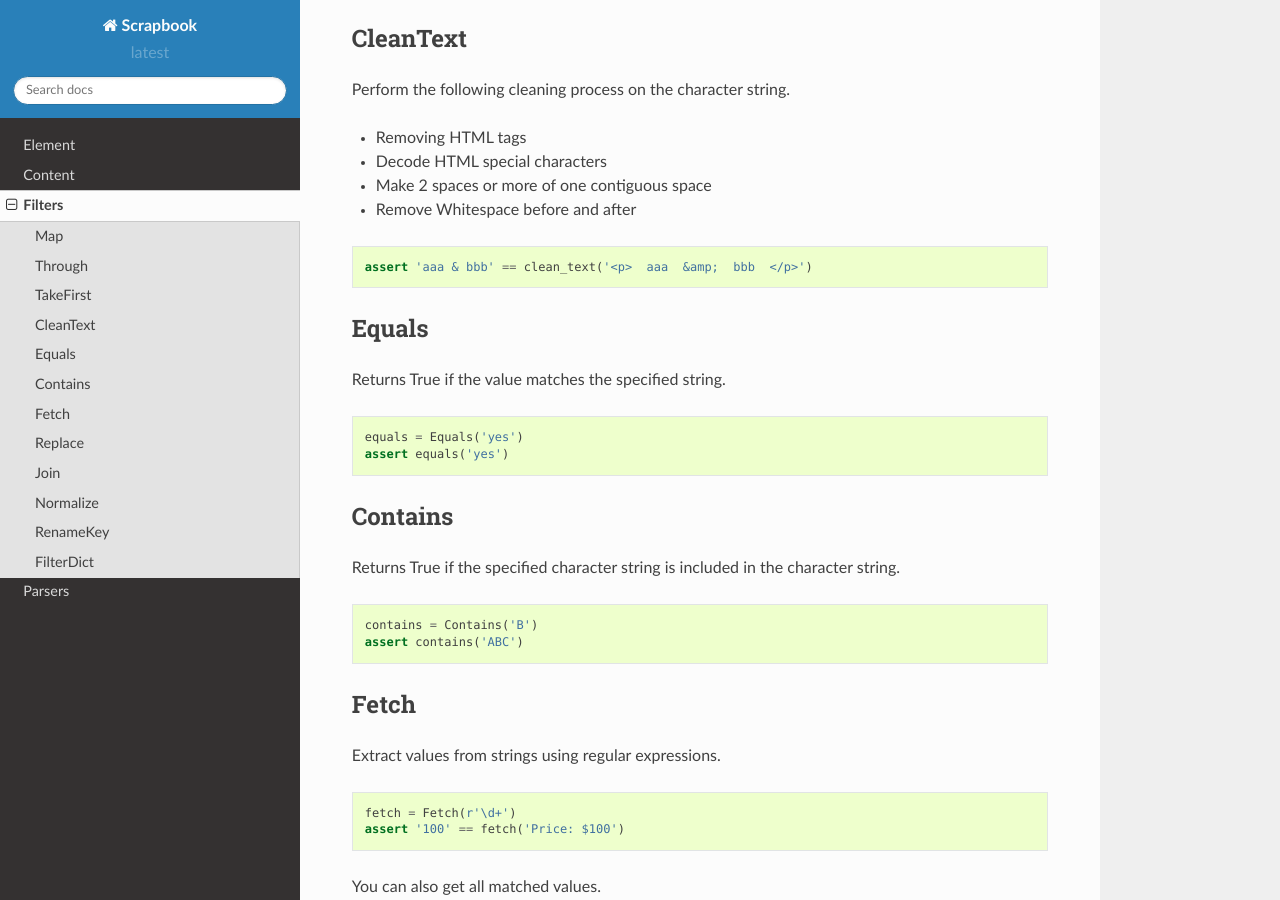
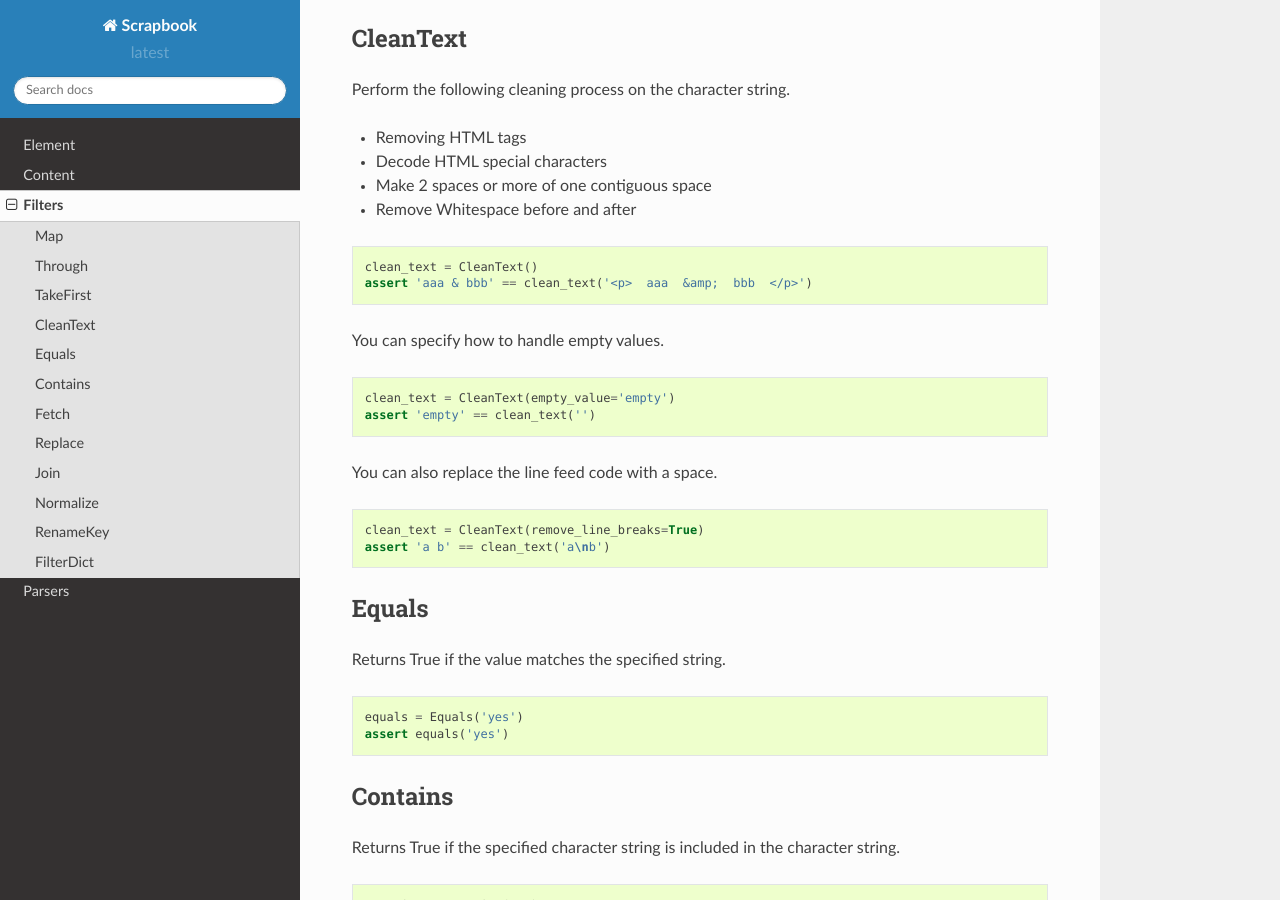
Before and after one commit to odoku/Scrapbook, a Sphinx documentation site: the page built from docs/source/filters.rst, in a window 1280 px wide and 900 px high, scrolled down 1617 px. Built offline with Sphinx 7.4.7 and the Read the Docs theme 2.0.0, drawn with Linux system fonts in a browser that asks for light colours.

Commit message:
Update filters.clean_text document.

```diff
--- a/docs/source/filters.rst
+++ b/docs/source/filters.rst
@@ -99,7 +99,22 @@ Perform the following cleaning process on the character string.
 
 .. code-block:: python
 
+    clean_text = CleanText()
     assert 'aaa & bbb' == clean_text('<p>  aaa  &amp;  bbb  </p>')
+
+You can specify how to handle empty values.
+
+.. code-block:: python
+
+    clean_text = CleanText(empty_value='empty')
+    assert 'empty' == clean_text('')
+
+You can also replace the line feed code with a space.
+
+.. code-block:: python
+
+    clean_text = CleanText(remove_line_breaks=True)
+    assert 'a b' == clean_text('a\nb')
 
 
 Equals
```
